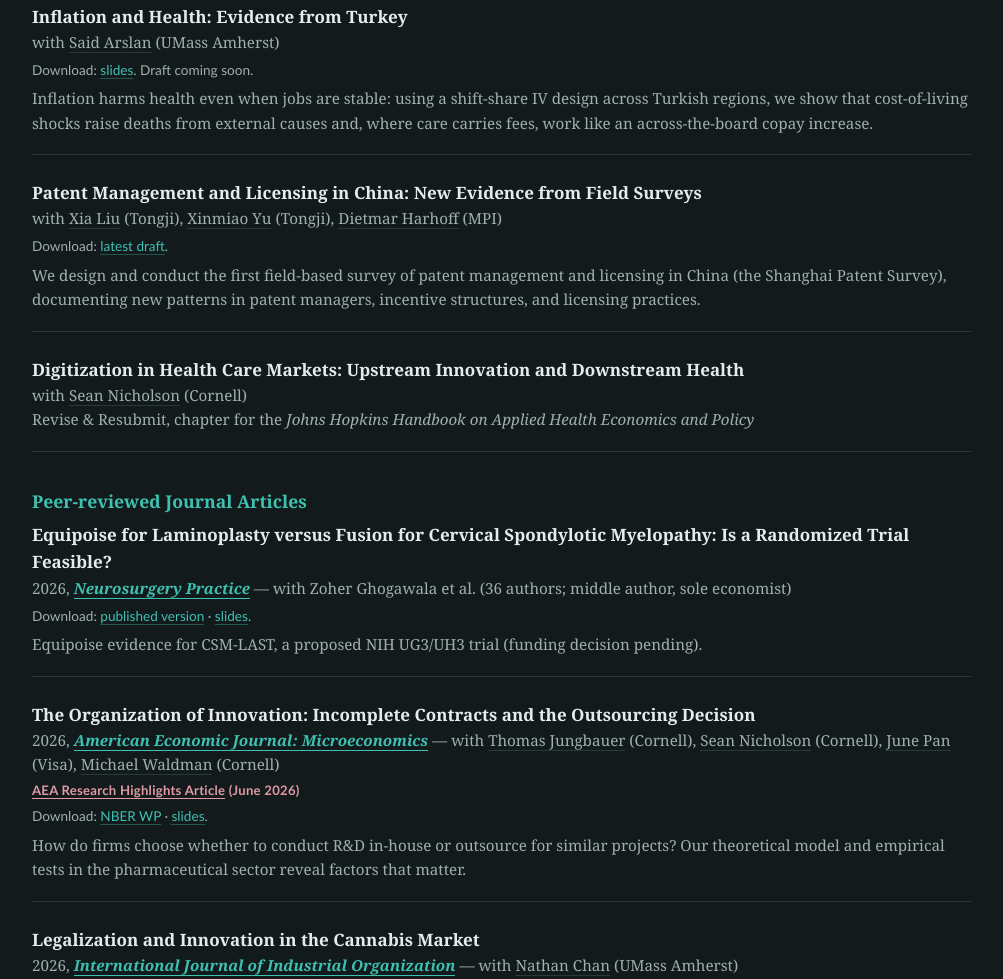
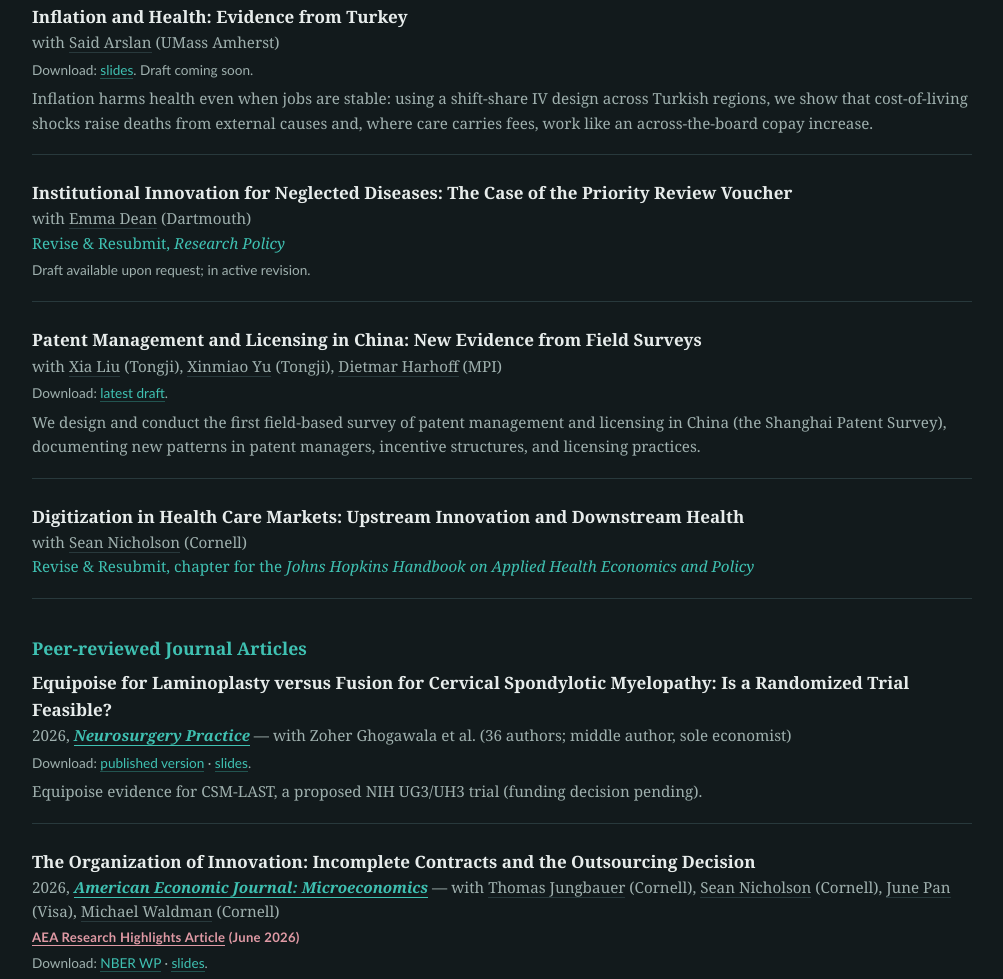
Before and after one commit to LucyXiaoluWang/lucyxiaoluwang.github.io, a plain HTML site: page index.html in a window 1280 px wide. Shown: the part 1299-2278 px from the top of the page, without its empty margins (138-1141 px from the left). Drawn offline with Linux system fonts and the light colour scheme.

Commit message:
Add PRV working paper (R&R, Research Policy); teal non-bold style for R&R status lines
Co-Authored-By: Claude Fable 5 <noreply@anthropic.com>

```diff
--- a/index.html
+++ b/index.html
@@ -118,6 +118,7 @@
   .paper .meta a:hover{color:var(--accent);border-bottom-color:var(--accent)}
   .paper .meta a.j{color:var(--journal);font-style:italic;font-weight:600;border-bottom-color:var(--journal)}
   .paper .meta a.j:hover{color:var(--accent)}
+  .paper .meta.rr{color:var(--journal)}
   .paper .dl{font-family:var(--sans);font-size:.85rem;color:var(--muted);margin-top:.35rem}
   .paper .note{font-size:.95rem;margin-top:.3rem;color:var(--muted)}
   .badge{display:block;font-family:var(--sans);font-size:.82rem;letter-spacing:.02em;
@@ -211,6 +212,13 @@
     </div>
 
     <div class="paper">
+      <div class="ttl">Institutional Innovation for Neglected Diseases: The Case of the Priority Review Voucher</div>
+      <div class="meta">with <a href="https://emmabdean.github.io/">Emma Dean</a> (Dartmouth)</div>
+      <div class="meta rr">Revise &amp; Resubmit, <em>Research Policy</em></div>
+      <div class="dl">Draft available upon request; in active revision.</div>
+    </div>
+
+    <div class="paper">
       <div class="ttl">Patent Management and Licensing in China: New Evidence from Field Surveys</div>
       <div class="meta">with <a href="https://www.linkedin.com/in/xia-liu-a49851196/">Xia Liu</a> (Tongji), <a href="https://sem.tongji.edu.cn/semen/21638.html">Xinmiao Yu</a> (Tongji), <a href="https://www.ip.mpg.de/en/persons/prof-dietmar-harhoff.html">Dietmar Harhoff</a> (MPI)</div>
       <div class="dl">Download: <a href="https://papers.ssrn.com/sol3/papers.cfm?abstract_id=6538526">latest draft</a>.</div>
@@ -220,7 +228,7 @@
     <div class="paper">
       <div class="ttl">Digitization in Health Care Markets: Upstream Innovation and Downstream Health</div>
       <div class="meta">with <a href="https://publicpolicy.cornell.edu/people/sean-nicholson/">Sean Nicholson</a> (Cornell)</div>
-      <div class="meta">Revise &amp; Resubmit, chapter for the <em>Johns Hopkins Handbook on Applied Health Economics and Policy</em></div>
+      <div class="meta rr">Revise &amp; Resubmit, chapter for the <em>Johns Hopkins Handbook on Applied Health Economics and Policy</em></div>
     </div>
 
     <h3>Peer-reviewed Journal Articles</h3>
```
